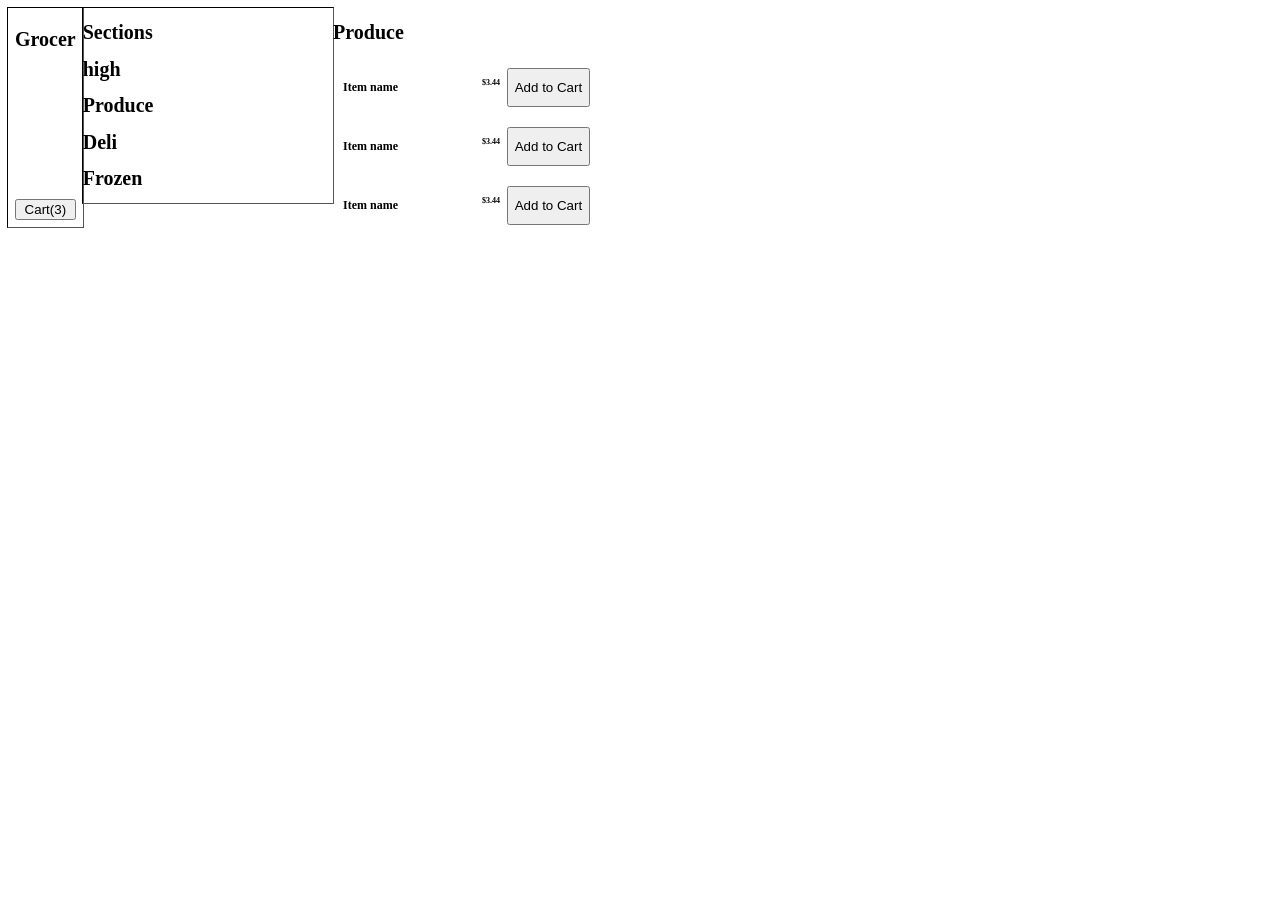
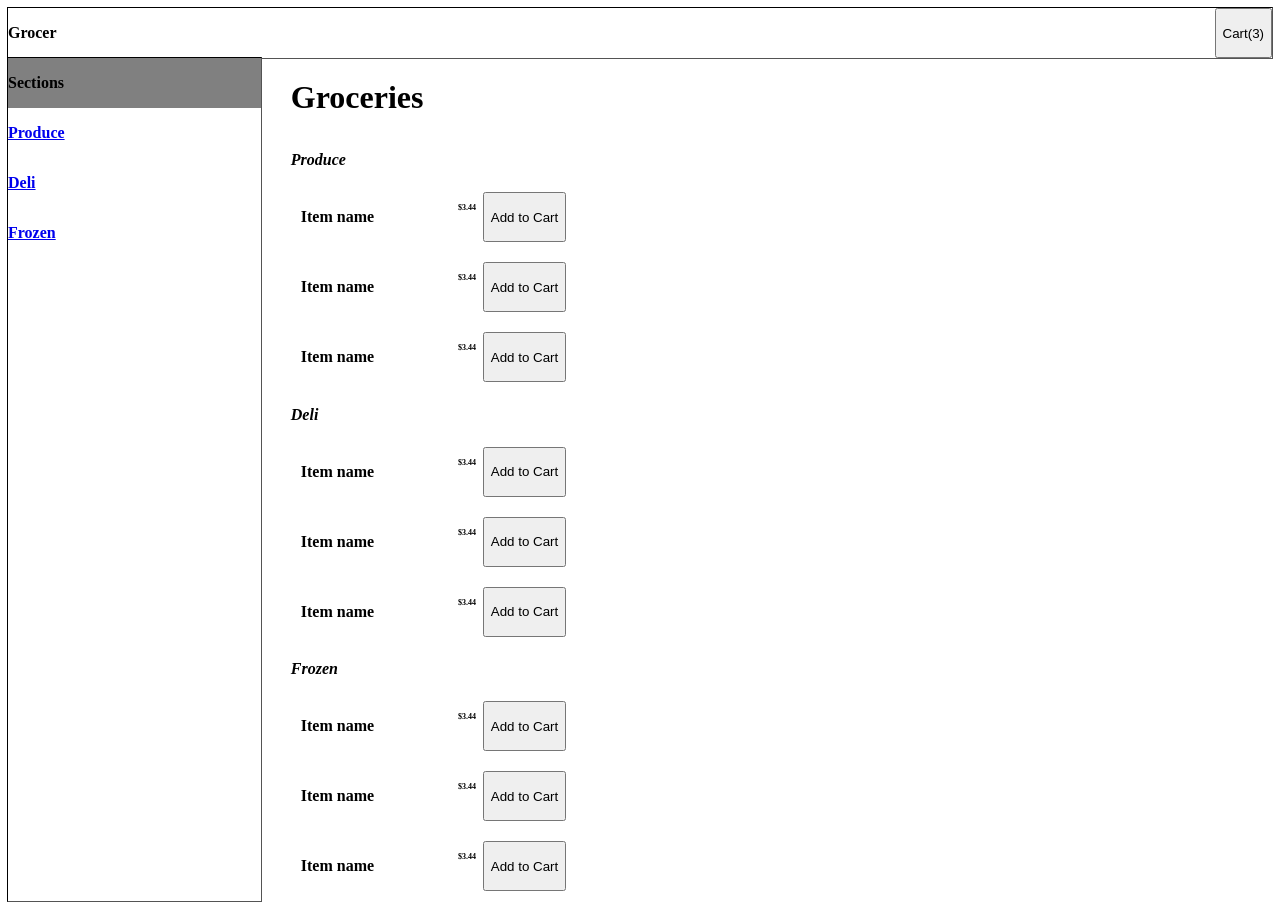
Before and after one commit to djbrigidope/phase-2-challenge, a plain HTML site: page part-3,/index.html in a window 1280 px wide. Before the commit the page ends 800 px from the top, so only its background shows below. Drawn offline with Linux system fonts and the light colour scheme.

Commit message:
zee wireframe is pretty much done.

```diff
--- a/part-3,/index.html
+++ b/part-3,/index.html
@@ -6,43 +6,82 @@
     <link rel="stylesheet" type="text/css" href="style.css">
   </head>
   <header class='header'>
-    <h1>Grocer</h1>
+    <h3>Grocer</h3>
     <button class='cart'>Cart(3)</button>
   </header>
   <body class='main'>
-
+      <div class='leftVRight'>
         <div class='left'>
           <div class=leftHeader>
-        <h1>Sections</h1>
+            <h3>Sections</h3>
           </div>
-      <h1>high</h1>
-      <h1>Produce</h1>
-      <h1>Deli</h1>
-      <h1>Frozen</h1>
+
+
+          <h3><a href='#produce'>Produce</a></h3>
+          <h3><a href='#deli'>Deli</a></h3>
+          <h3><a href='#frozen'>Frozen</a></h3>
         </div>
 
         <div class='right'>
-      <h1 id='produce'>Produce</h1>
-
+          <div class='stripes'>
+                <h1> Groceries </h1>
+                <h2 id='produce'>Produce</h2>
                   <div class="item">
                     <h3>Item name</h3>
                     <span class='space'></span>
                     <h4>$3.44</h4> <button class='cartB'>Add to Cart</button>
-
                   </div>
 
                   <div class="item">
                     <h3>Item name</h3>
                     <span class='space'></span>
                     <h4>$3.44</h4> <button class='cartB'>Add to Cart</button>
-
                   </div>
 
                   <div class="item">
                     <h3>Item name</h3>
                     <span class='space'></span>
                     <h4>$3.44</h4> <button class='cartB'>Add to Cart</button>
+                  </div>
 
+                <h2 id='deli'>Deli</h2>
+                  <div class="item">
+                    <h3>Item name</h3>
+                    <span class='space'></span>
+                    <h4>$3.44</h4> <button class='cartB'>Add to Cart</button>
+                  </div>
+
+                  <div class="item">
+                    <h3>Item name</h3>
+                    <span class='space'></span>
+                    <h4>$3.44</h4> <button class='cartB'>Add to Cart</button>
+                  </div>
+
+                  <div class="item">
+                    <h3>Item name</h3>
+                    <span class='space'></span>
+                    <h4>$3.44</h4> <button class='cartB'>Add to Cart</button>
+                  </div>
+
+                <h2 id='frozen'>Frozen</h2>
+                  <div class="item">
+                    <h3>Item name</h3>
+                    <span class='space'></span>
+                    <h4>$3.44</h4> <button class='cartB'>Add to Cart</button>
+                  </div>
+
+                  <div class="item">
+                    <h3>Item name</h3>
+                    <span class='space'></span>
+                    <h4>$3.44</h4> <button class='cartB'>Add to Cart</button>
+                  </div>
+
+                  <div class="item">
+                    <h3>Item name</h3>
+                    <span class='space'></span>
+                    <h4>$3.44</h4> <button class='cartB'>Add to Cart</button>
+                  </div>
+    </div>
     </div>
   </div>
 
--- a/part-3,/style.css
+++ b/part-3,/style.css
@@ -1,16 +1,17 @@
 h1 {
-  font-size: 1.25em;
+  font-size: 2em;
   color: black;
 }
 
 h2 {
   font-size: 1em;
   color: black;
+  font-style: italic;
 }
 
 h3 {
   color: black;
-  font-size: .75em;
+  font-size: 1em;
 
 }
 
@@ -26,40 +27,51 @@ h4 {
 }
 
 .header {
-  padding: 7px 7px 7px 7px;
   display: flex;
-  flex-direction: column;
   justify-content: space-between;
   outline-color: black;
   outline-style: inset;
   outline-width: thin;
-  margin-bottom: .5em;
 }
 
 .main {
   display: flex;
-  /*flex-direction: column;*/
+  flex-direction: column;
   justify-content: space-between;
 }
 
+.leftVRight {
+  display: flex;
+  flex-direction: row;
+
+}
+
+.leftHeader {
+  background-color: grey;
+}
+
 .left {
-  /*display: flex;
-  flex-direction: column;*/
-  float: left;
+  display: flex;
+  flex-direction: column;
+
   width: 20%;
-  height: 100%;
+  height: auto;
   outline-color: black;
   outline-style: inset;
   outline-width: thin;
-
 }
 
 .right {
-  /*flex-grow: 1;*/
   display: flex;
   flex-direction: column;
   width: 75%;
   height: 100%;
+  margin-left: 30px;
+}
+
+.stripes {
+  display: flex;
+  flex-direction: column;
 }
 
 .item {
```
Lines whose indentation alone changed are shown as unchanged.
